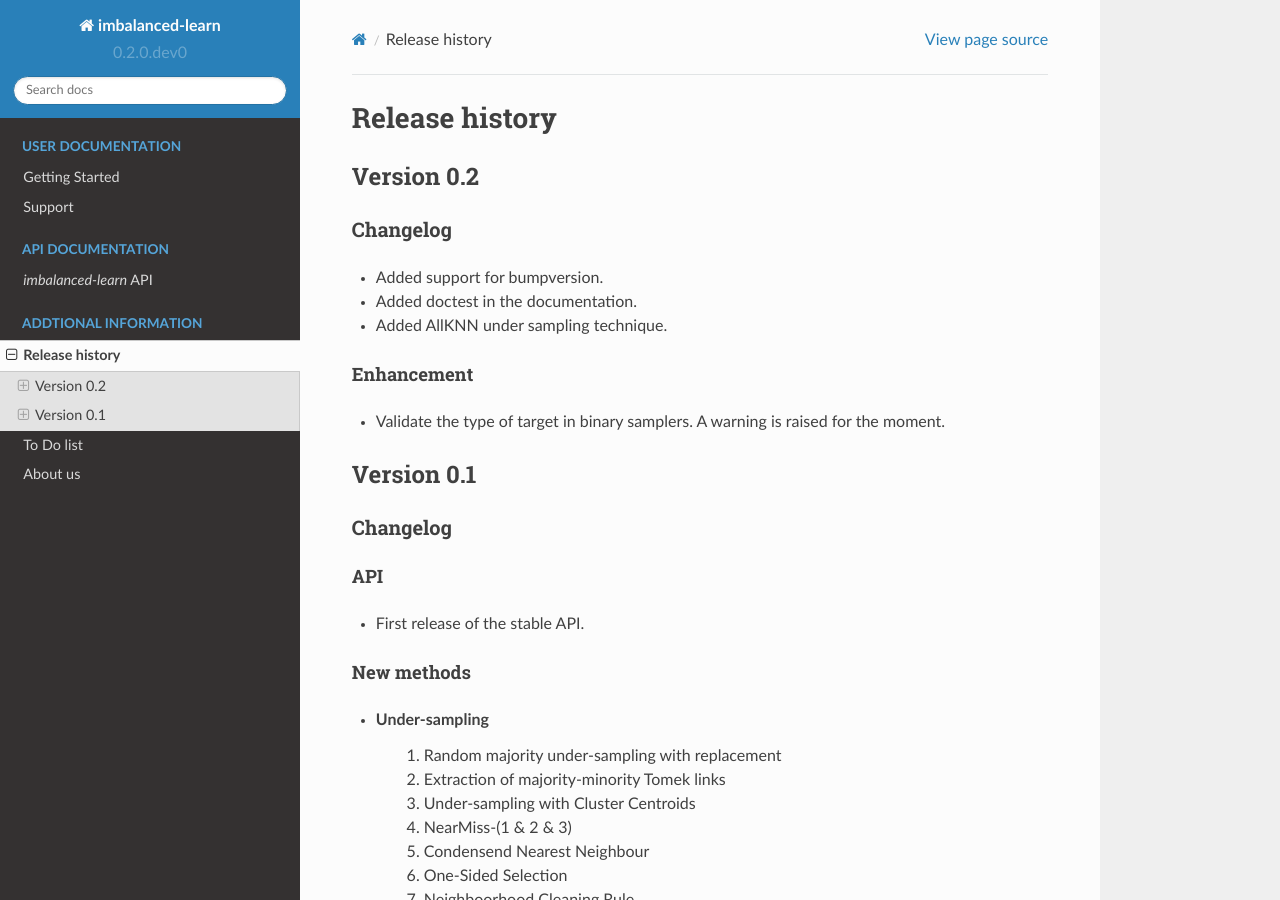
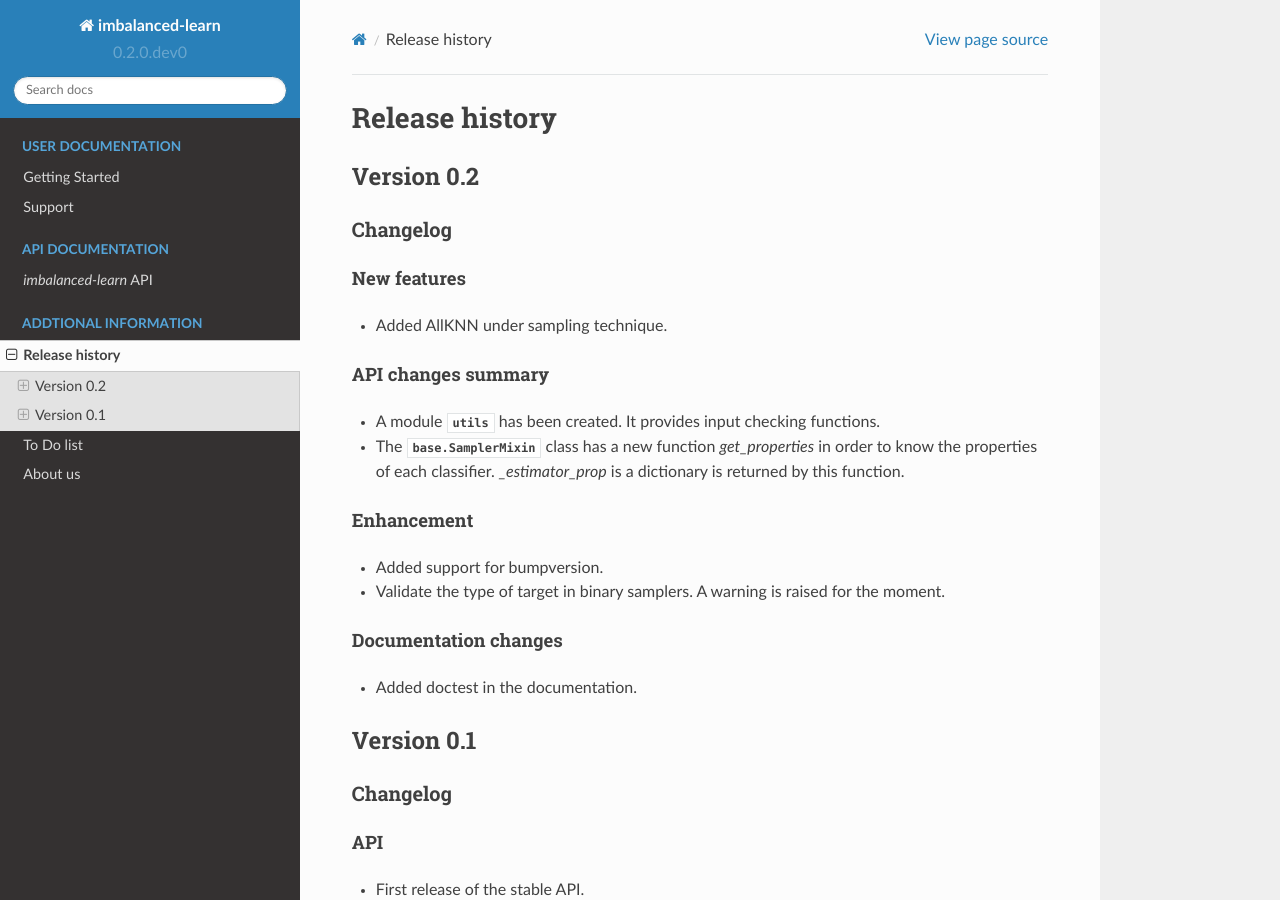
Before and after one commit to scikit-learn-contrib/imbalanced-learn, a Sphinx documentation site: the page built from doc/whats_new.rst, in a window 1280 px wide and 900 px high. Built offline with Sphinx 7.4.7 and the Read the Docs theme 2.0.0, drawn with Linux system fonts in a browser that asks for light colours; formulas are drawn with MathJax 3; pages that are not in the unit, such as notebooks, are missing from menus.

Commit message:
Update the doc

```diff
--- a/doc/whats_new.rst
+++ b/doc/whats_new.rst
@@ -12,14 +12,27 @@
 Changelog
 ---------
 
-- Added support for bumpversion.
-- Added doctest in the documentation.
+New features
+~~~~~~~~~~~~
+
 - Added AllKNN under sampling technique.
+
+API changes summary
+~~~~~~~~~~~~~~~~~~~
+
+- A module :mod:`utils` has been created. It provides input checking functions.
+- The :class:`base.SamplerMixin` class has a new function `get_properties` in order to know the properties of each classifier. `_estimator_prop` is a dictionary is returned by this function.
 
 Enhancement
 ~~~~~~~~~~~
 
+- Added support for bumpversion.
 - Validate the type of target in binary samplers. A warning is raised for the moment.
+
+Documentation changes
+~~~~~~~~~~~~~~~~~~~~~
+
+- Added doctest in the documentation.
 
 .. _changes_0_1:
 
```
Also changed, not shown: doc/api.rst (+19 -0 lines).
